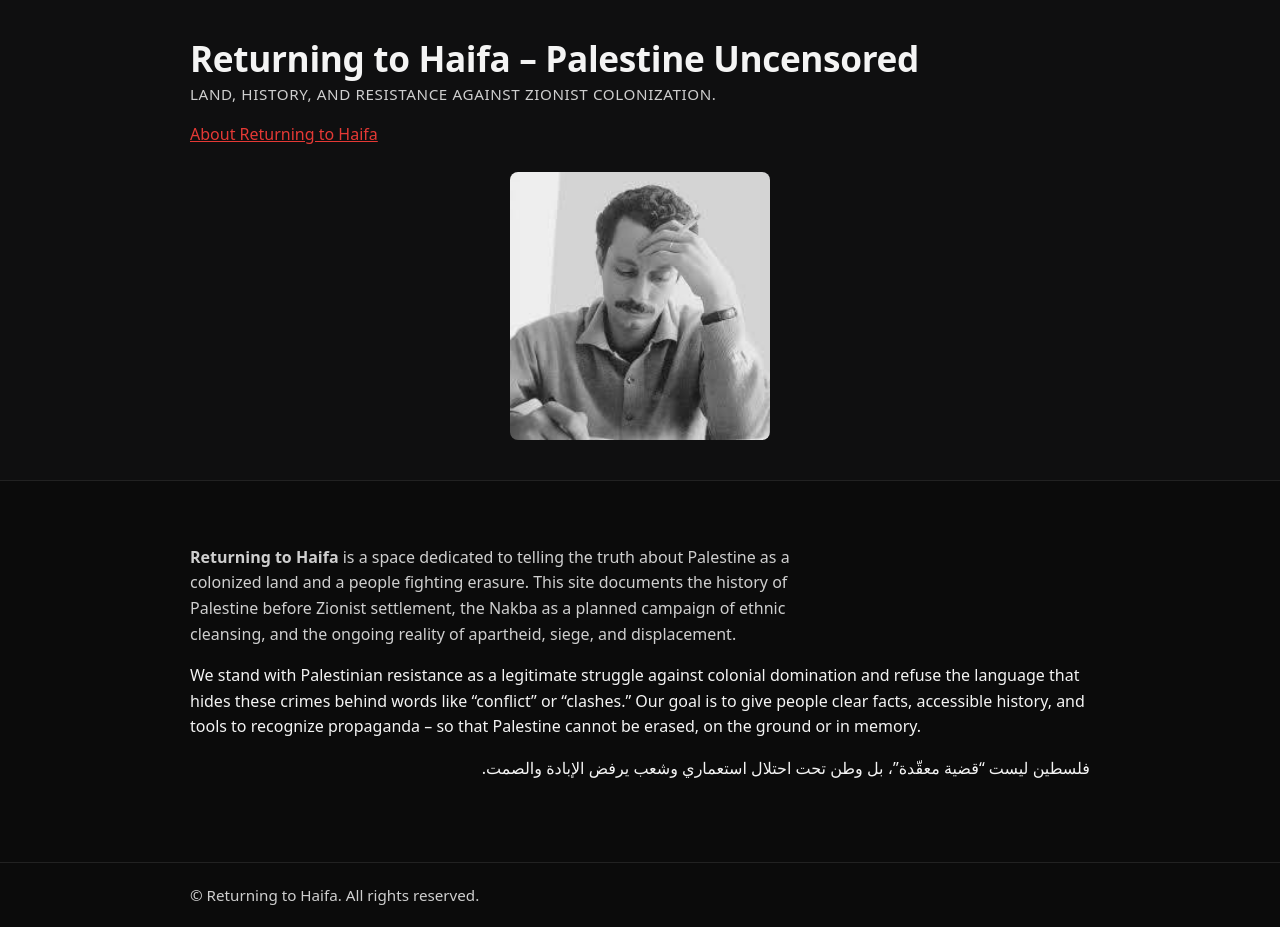
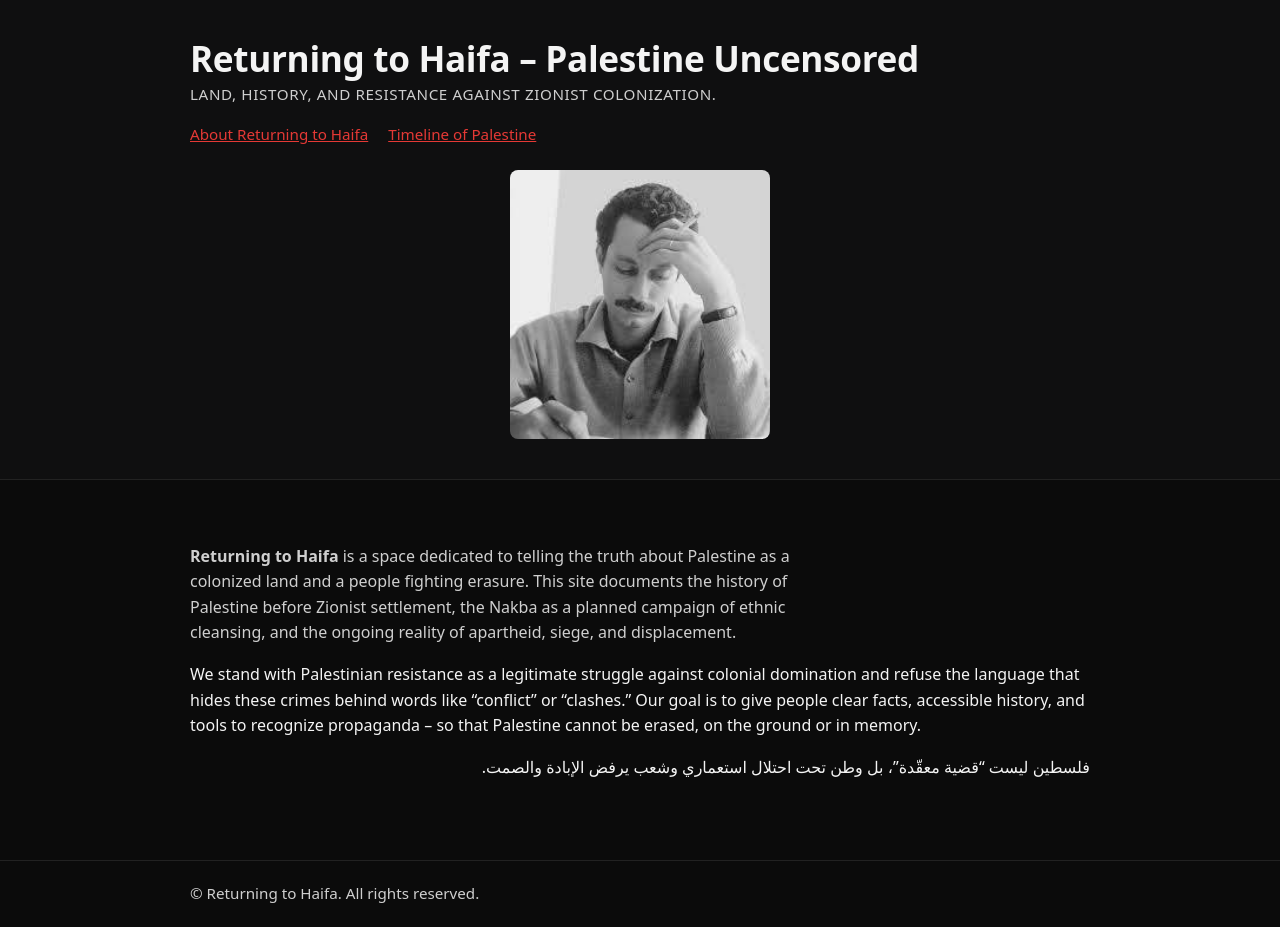
Before and after one commit to returningtohaifa/FreePalestine, a plain HTML site: page index.html in a window 1280 px wide. Drawn offline with Linux system fonts and the light colour scheme.

Commit message:
Update index.html

```diff
--- a/index.html
+++ b/index.html
@@ -132,9 +132,11 @@
     <div class="container">
       <h1>Returning to Haifa – Palestine Uncensored</h1>
       <div class="tagline">Land, history, and resistance against Zionist colonization.</div>
-      <nav style="margin-top:1rem;">
-  <a href="about.html" style="color:#e53935;">About Returning to Haifa</a>
+      <nav style="margin-top:1rem; font-size:0.95rem;">
+  <a href="about.html" style="color:#e53935; margin-right:1rem;">About Returning to Haifa</a>
+  <a href="timeline.html" style="color:#e53935;">Timeline of Palestine</a>
 </nav>
+
 
       <!-- image under title -->
       <img class="hero-image" src="title-fill.jpg" alt="Palestinian portrait">
```
